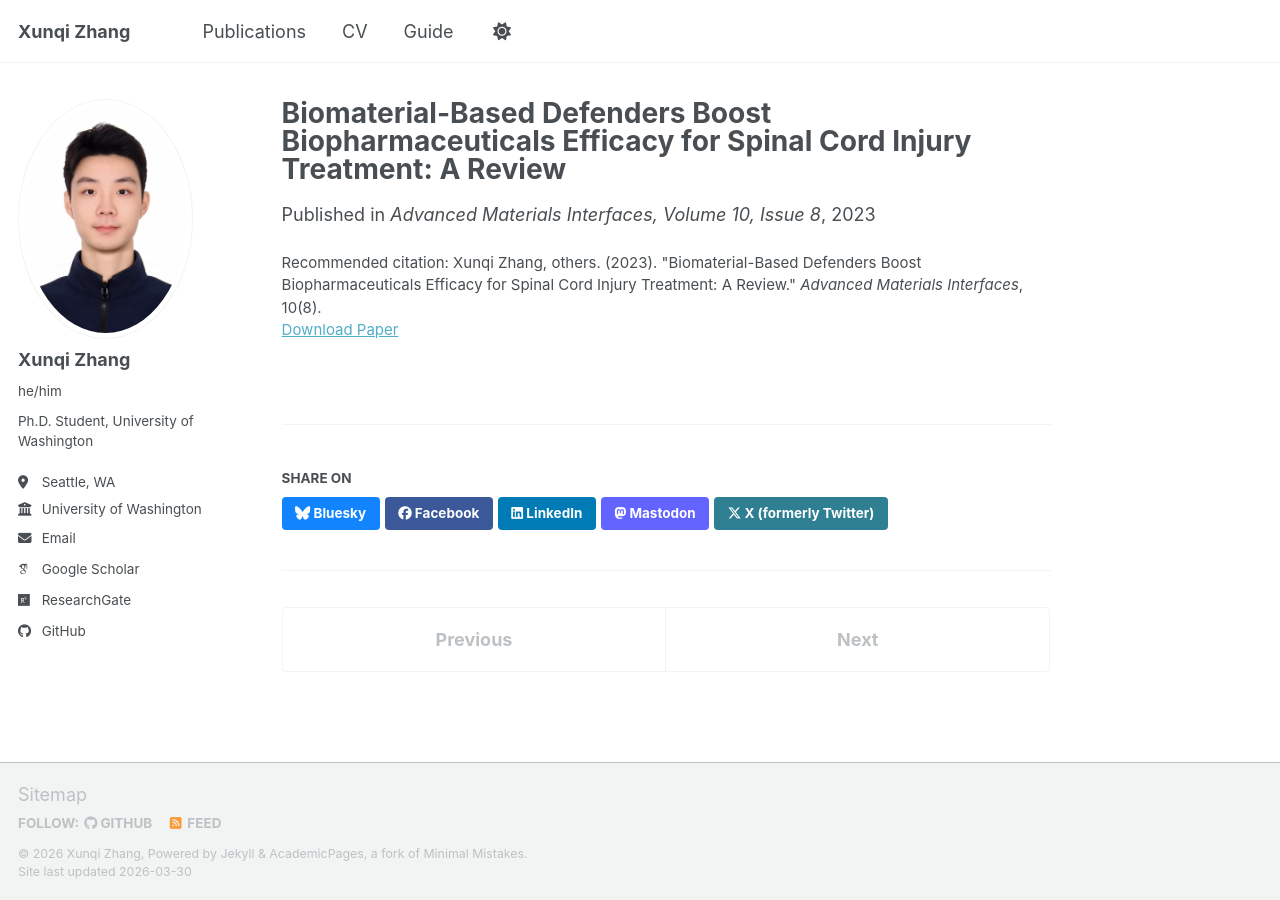
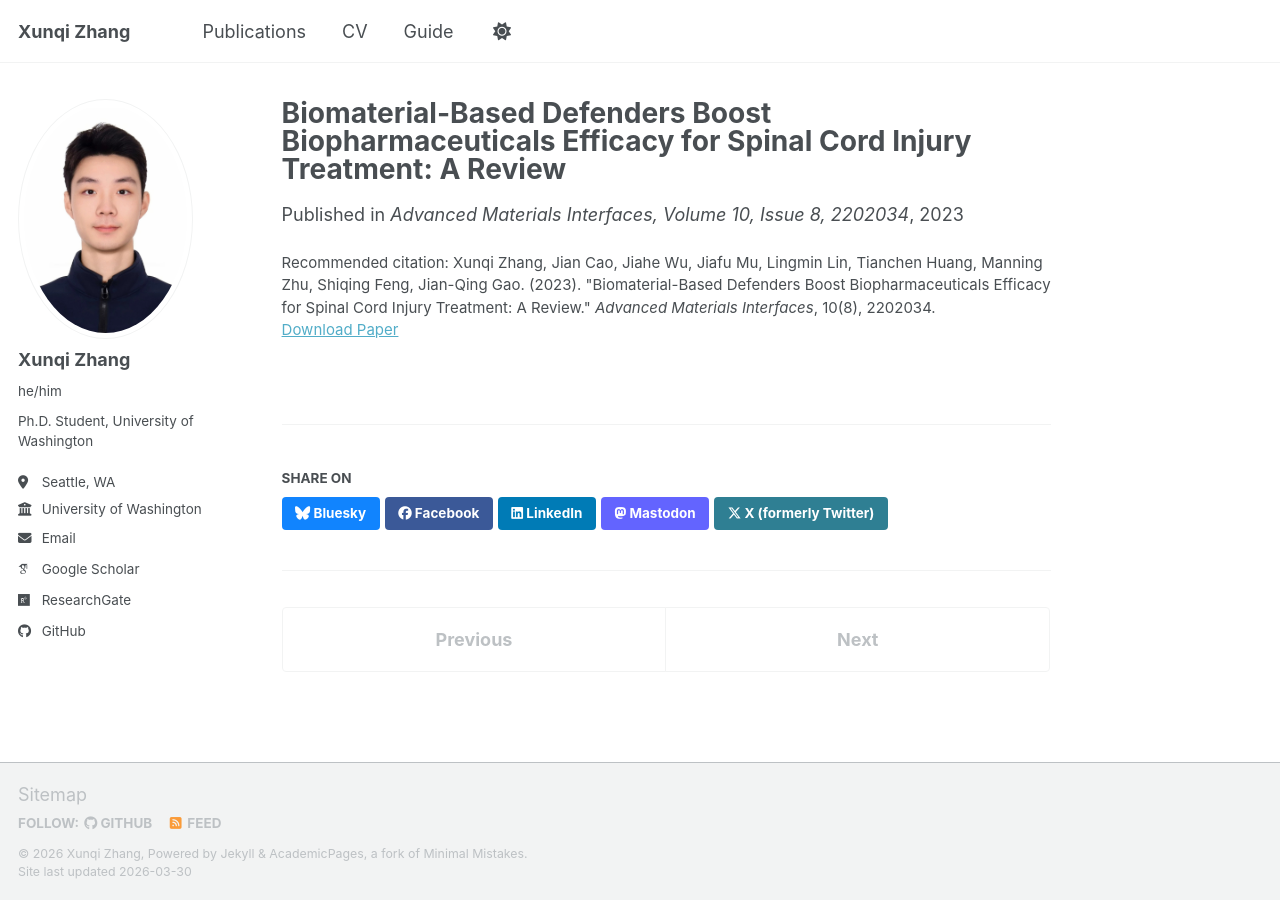
Before and after one commit to xunqizhang2024-debug/xunqizhang2024-debug.github.io, a Jekyll site: the page built from _publications/2023-admi-review.md, in a window 1280 px wide. Built offline with Jekyll 4.4.1, drawn with Linux system fonts in a browser that asks for light colours; some web fonts are replaced; a script bundle is joined from its source files by our own code; library files that are not in the unit come from our copies.

Commit message:
Update 2023-admi-review.md

```diff
--- a/_publications/2023-admi-review.md
+++ b/_publications/2023-admi-review.md
@@ -4,8 +4,8 @@ collection: publications
 category: manuscripts
 permalink: /publication/2023-admi-review
 excerpt: 'A review on biomaterial-based strategies to enhance biopharmaceutical efficacy for SCI treatment.'
-date: 2023-01-01
-venue: 'Advanced Materials Interfaces, Volume 10, Issue 8'
+date: 2023-02-02
+venue: 'Advanced Materials Interfaces, Volume 10, Issue 8, 2202034'
 paperurl: 'https://doi.org/10.1002/admi.202202034'
-citation: 'Xunqi Zhang, others. (2023). &quot;Biomaterial-Based Defenders Boost Biopharmaceuticals Efficacy for Spinal Cord Injury Treatment: A Review.&quot; <i>Advanced Materials Interfaces</i>, 10(8).'
+citation: 'Xunqi Zhang, Jian Cao, Jiahe Wu, Jiafu Mu, Lingmin Lin, Tianchen Huang, Manning Zhu, Shiqing Feng, Jian-Qing Gao. (2023). &quot;Biomaterial-Based Defenders Boost Biopharmaceuticals Efficacy for Spinal Cord Injury Treatment: A Review.&quot; <i>Advanced Materials Interfaces</i>, 10(8), 2202034.'
 ---
```
